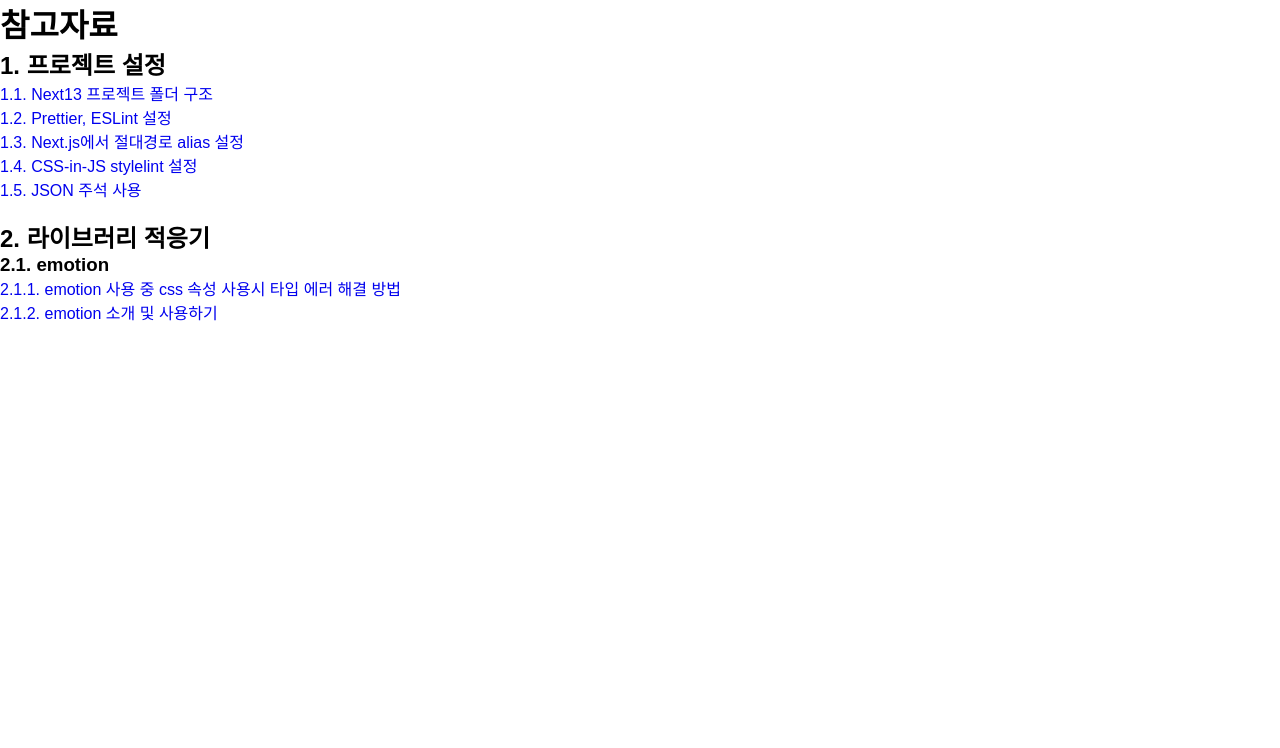
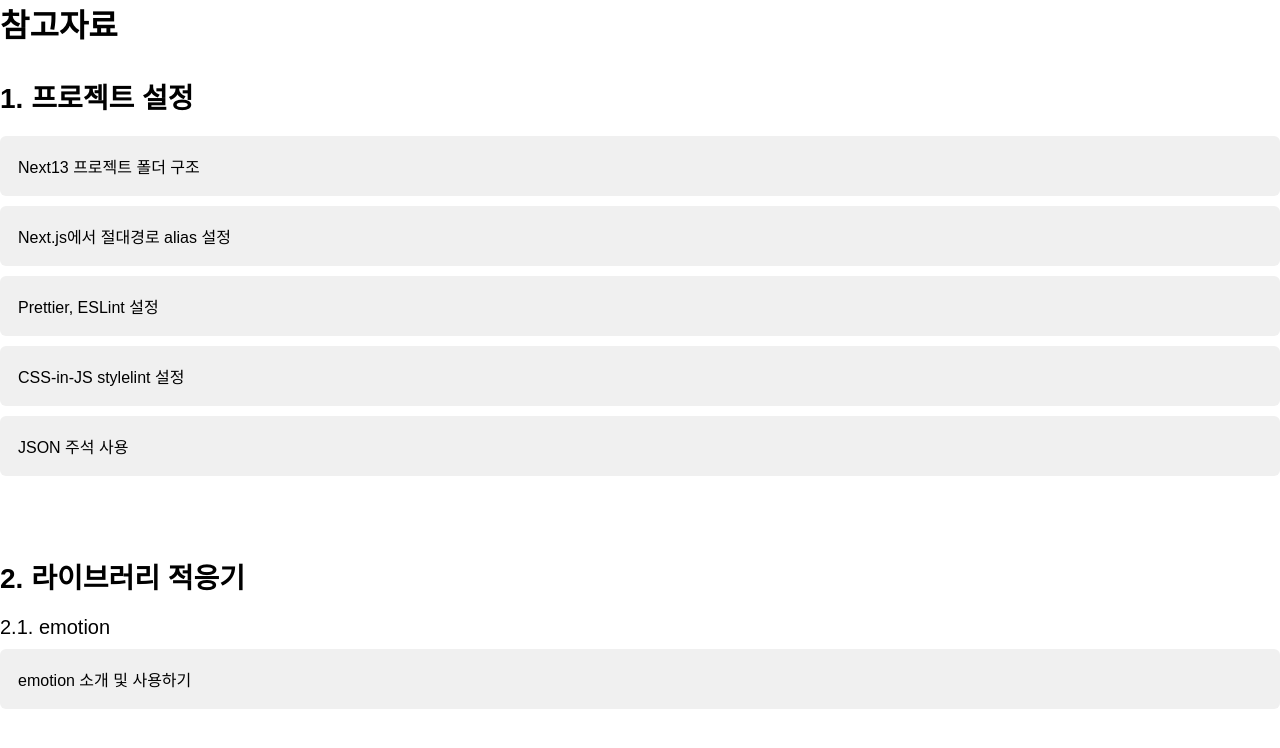
Before and after one commit to Orchemi/Code_Playground, a Next.js app: page /references in a window 1280 px wide. Shown: the top 748 px of the page. Built offline with nearby package versions, Linux system fonts and the light colour scheme.

Commit message:
style: references 페이지 스타일링 1차 및 타입 리팩토링

```diff
--- a/src/app/references/SiteLink.tsx
+++ b/src/app/references/SiteLink.tsx
@@ -2,27 +2,41 @@
 
 import { FC } from 'react';
 import { css } from '@emotion/react';
+import { SiteLinkType } from '@/app/references/data';
 
-interface SiteLinkProps {
-  href: string;
-  name: string;
-  isBlank?: boolean;
+interface SiteLinksProps {
+  links: SiteLinkType[];
 }
 
-const SiteLink: FC<SiteLinkProps> = ({ href, name, isBlank = true }) => {
-  return (
-    <li css={listStyle}>
-      <a target={isBlank ? '_blank' : ''} href={href}>
-        {name}
-      </a>
-    </li>
-  );
-};
+export const SiteLinkList: FC<SiteLinksProps> = ({ links }) => (
+  <ul>
+    {links.map(({ name, href, isBlank = true }) => (
+      <SiteLink key={name} href={href} name={name} isBlank={isBlank} />
+    ))}
+  </ul>
+);
+
+const SiteLink: FC<SiteLinkType> = ({ href, name, isBlank = true }) => (
+  <li>
+    <a css={anchorStyle} target={isBlank ? '_blank' : ''} href={href}>
+      {name}
+    </a>
+  </li>
+);
 
 export default SiteLink;
 
-const listStyle = css`
+const anchorStyle = css`
+  display: block;
+  padding: 18px;
+  background-color: #f0f0f0;
   color: black;
+  border-radius: 6px;
+  transition: background-color 0.2s ease-in-out;
+
+  &:hover {
+    background-color: #e5e5e5;
+  }
 
   &:visited {
     color: black;
--- /dev/null
+++ b/src/app/references/data.ts
@@ -0,0 +1,37 @@
+export interface SiteLinkType {
+  href: string;
+  name: string;
+  isBlank?: boolean;
+}
+
+// 1. 프로젝트 설정
+export const projectSetting: SiteLinkType[] = [
+  {
+    href: 'https://velog.io/@brgndy/Next.js-13-%EB%9D%BC%EC%9A%B0%ED%8C%85',
+    name: 'Next13 프로젝트 폴더 구조',
+  },
+  {
+    href: 'https://flamingotiger.github.io/frontend/react/nextjs-absolute-path/',
+    name: 'Next.js에서 절대경로 alias 설정',
+  },
+  {
+    href: 'https://velog.io/@rmaomina/prettier-eslint-settings',
+    name: 'Prettier, ESLint 설정',
+  },
+  {
+    href: 'https://velog.io/@s_sangs/CSS-in-JS-Stylelint-feat.-emotion-styled-components',
+    name: 'CSS-in-JS stylelint 설정',
+  },
+  {
+    href: 'https://stackoverflow.com/questions/244777/can-comments-be-used-in-json',
+    name: 'JSON 주석 사용',
+  },
+];
+
+// 2. 라이브러리 적응기
+export const studyLibrary: SiteLinkType[] = [
+  {
+    href: 'https://velog.io/@favorcho/Emotion-%EC%86%8C%EA%B0%9C-%EB%B0%8F-%EC%82%AC%EC%9A%A9%ED%95%98%EA%B8%B0',
+    name: 'emotion 소개 및 사용하기',
+  },
+];
--- a/src/app/references/page.tsx
+++ b/src/app/references/page.tsx
@@ -1,48 +1,55 @@
 'use client';
 
-import SiteLink from '@/app/references/SiteLink';
+import { SiteLinkList } from '@/app/references/SiteLink';
 import { css } from '@emotion/react';
 import { NextPage } from 'next';
+import { projectSetting, studyLibrary } from '@/app/references/data';
 
 const Docs: NextPage = () => {
   return (
-    <main>
+    <main css={containerStyle}>
       <h1>참고자료</h1>
       <h2>1. 프로젝트 설정</h2>
-      <ul>
-        <SiteLink
-          href={'https://velog.io/@brgndy/Next.js-13-%EB%9D%BC%EC%9A%B0%ED%8C%85'}
-          name={'1.1. Next13 프로젝트 폴더 구조'}
-        />
-        <SiteLink href={'https://velog.io/@rmaomina/prettier-eslint-settings'} name={'1.2. Prettier, ESLint 설정'} />
-        <SiteLink
-          href={'https://flamingotiger.github.io/frontend/react/nextjs-absolute-path/'}
-          name={'1.3. Next.js에서 절대경로 alias 설정'}
-        />
-        <SiteLink
-          href={'https://velog.io/@s_sangs/CSS-in-JS-Stylelint-feat.-emotion-styled-components'}
-          name={'1.4. CSS-in-JS stylelint 설정'}
-        />
-        <SiteLink
-          href={'https://stackoverflow.com/questions/244777/can-comments-be-used-in-json'}
-          name={'1.5. JSON 주석 사용'}
-        />
-      </ul>
-      <br />
+      <SiteLinkList links={projectSetting} />
+
       <h2>2. 라이브러리 적응기</h2>
       <h3>2.1. emotion</h3>
-      <ul>
-        <SiteLink
-          href={'https://nuhends.tistory.com/125'}
-          name={'2.1.1. emotion 사용 중 css 속성 사용시 타입 에러 해결 방법'}
-        />
-        <SiteLink
-          href={'https://velog.io/@favorcho/Emotion-%EC%86%8C%EA%B0%9C-%EB%B0%8F-%EC%82%AC%EC%9A%A9%ED%95%98%EA%B8%B0'}
-          name={'2.1.2. emotion 소개 및 사용하기'}
-        />
-      </ul>
+      <SiteLinkList links={studyLibrary} />
     </main>
   );
 };
 
 export default Docs;
+
+const containerStyle = css`
+  margin: 0 auto;
+  width: 100%;
+  min-width: 800px;
+  max-width: 2000px;
+
+  ul {
+    display: flex;
+    flex-direction: column;
+    gap: 10px;
+
+    > li:last-child {
+      margin-bottom: 50px;
+    }
+  }
+
+  h1 {
+    margin-bottom: 30px;
+  }
+
+  h2 {
+    margin: 30px 0 20px 0;
+    font-weight: 700;
+    font-size: 28px;
+  }
+
+  h3 {
+    margin: 20px 0 10px 0;
+    font-weight: 500;
+    font-size: 20px;
+  }
+`;
```
